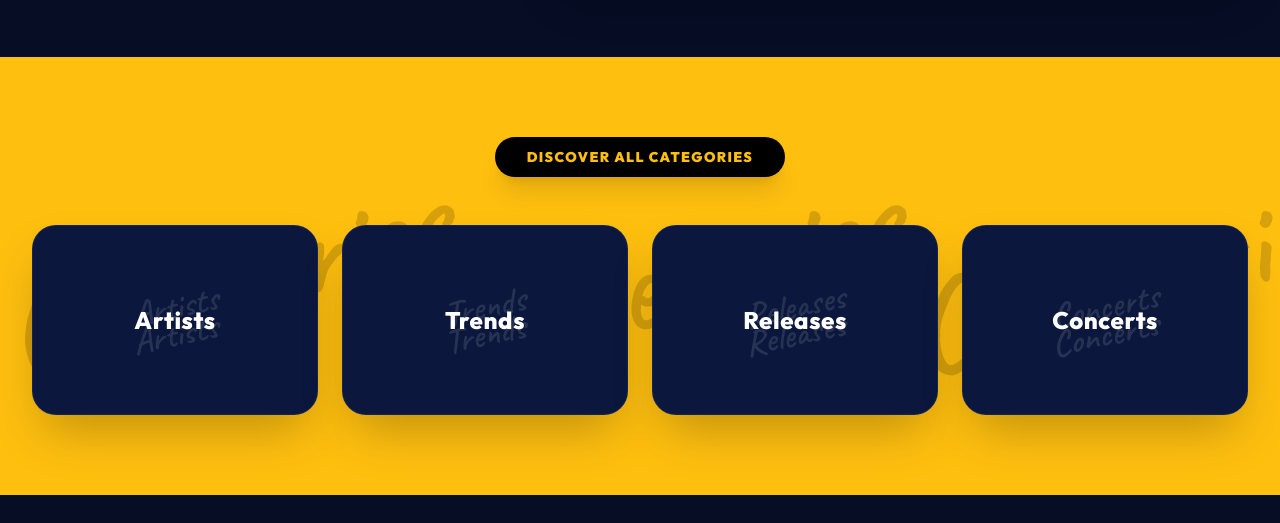
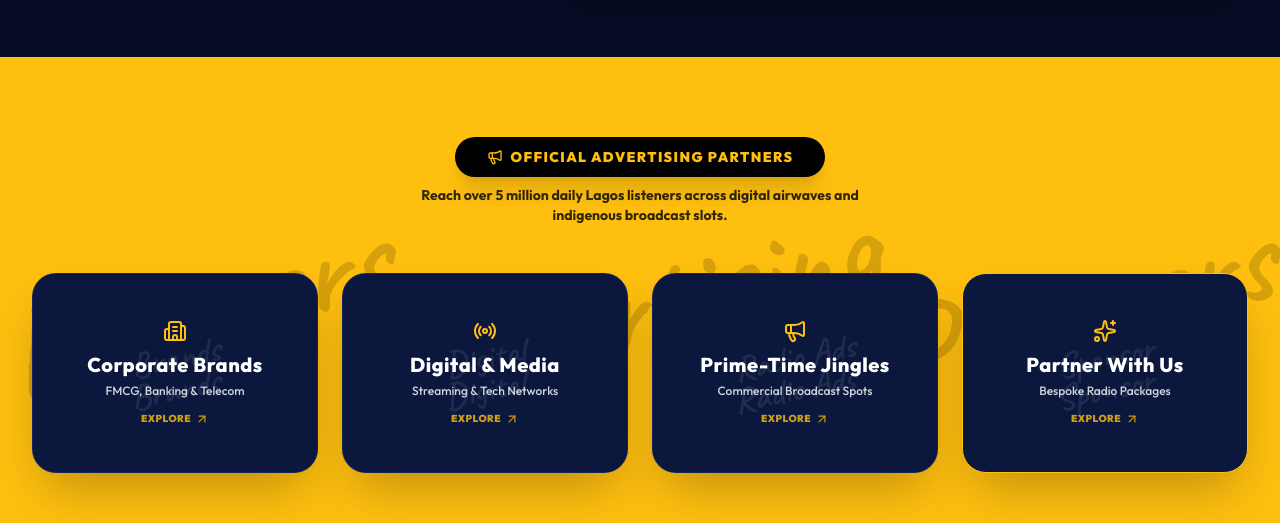
Before and after one commit to m16-omar/Wave-FM, a React (Vite) app: page / in a window 1280 px wide. Shown: the part 3720-4243 px from the top of the page. Built offline with nearby package versions, Linux system fonts and the light colour scheme.

Commit message:
feat(home): convert bottom banner from categories to official advertising partners and sponsorship opportunities

```diff
--- a/src/components/sections/CategoryDiscovery.tsx
+++ b/src/components/sections/CategoryDiscovery.tsx
@@ -1,66 +1,123 @@
 import React from 'react';
 import { Link } from 'react-router-dom';
+import { ArrowUpRight, Megaphone, Building2, Radio, Sparkles } from 'lucide-react';
 
-interface CategoryItem {
+interface PartnerItem {
   id: string;
   title: string;
+  subtitle: string;
+  icon: React.ReactNode;
   href: string;
   watermark: string;
+  isCta?: boolean;
 }
 
-const CATEGORIES: CategoryItem[] = [
-  { id: 'cat-1', title: 'Artists', href: '/hosts', watermark: 'Artists' },
-  { id: 'cat-2', title: 'Trends', href: '/news', watermark: 'Trends' },
-  { id: 'cat-3', title: 'Releases', href: '/charts', watermark: 'Releases' },
-  { id: 'cat-4', title: 'Concerts', href: '/events', watermark: 'Concerts' },
+const PARTNER_CATEGORIES: PartnerItem[] = [
+  {
+    id: 'partner-1',
+    title: 'Corporate Brands',
+    subtitle: 'FMCG, Banking & Telecom',
+    icon: <Building2 className="w-6 h-6 text-brand-yellow mb-2" />,
+    href: '/promote',
+    watermark: 'Brands',
+  },
+  {
+    id: 'partner-2',
+    title: 'Digital & Media',
+    subtitle: 'Streaming & Tech Networks',
+    icon: <Radio className="w-6 h-6 text-brand-yellow mb-2" />,
+    href: '/promote',
+    watermark: 'Digital',
+  },
+  {
+    id: 'partner-3',
+    title: 'Prime-Time Jingles',
+    subtitle: 'Commercial Broadcast Spots',
+    icon: <Megaphone className="w-6 h-6 text-brand-yellow mb-2" />,
+    href: '/promote',
+    watermark: 'Radio Ads',
+  },
+  {
+    id: 'partner-4',
+    title: 'Partner With Us',
+    subtitle: 'Bespoke Radio Packages',
+    icon: <Sparkles className="w-6 h-6 text-brand-yellow mb-2" />,
+    href: '/promote',
+    watermark: 'Sponsor',
+    isCta: true,
+  },
 ];
 
 export const CategoryDiscovery: React.FC = () => {
   return (
     <section className="w-full py-16 sm:py-20 bg-brand-yellow text-black relative overflow-hidden select-none">
-      {/* Repeating Cursive Watermark "Categories" in Background */}
+      {/* Repeating Cursive Watermark "Partners" in Background */}
       <div className="absolute inset-0 flex items-center justify-around pointer-events-none opacity-15 overflow-hidden">
         <span className="font-script text-8xl sm:text-9xl text-black rotate-[-15deg] whitespace-nowrap">
-          Categories
+          Partners
         </span>
         <span className="font-script text-8xl sm:text-9xl text-black rotate-[-15deg] whitespace-nowrap hidden sm:inline">
-          Categories
+          Advertising
         </span>
         <span className="font-script text-8xl sm:text-9xl text-black rotate-[-15deg] whitespace-nowrap hidden lg:inline">
-          Categories
+          Partners
         </span>
       </div>
 
       <div className="max-w-7xl mx-auto px-4 sm:px-6 lg:px-8 relative z-10">
-        {/* Centered Black Pill Header from Screenshot 5 */}
+        {/* Centered Black Pill Header */}
         <div className="text-center mb-10 sm:mb-12">
-          <div className="inline-block px-8 py-2.5 rounded-full bg-black text-brand-yellow font-black text-xs sm:text-sm uppercase tracking-widest shadow-xl">
-            DISCOVER ALL CATEGORIES
+          <div className="inline-flex items-center gap-2 px-8 py-2.5 rounded-full bg-black text-brand-yellow font-black text-xs sm:text-sm uppercase tracking-widest shadow-xl">
+            <Megaphone className="w-4 h-4 text-brand-yellow" />
+            <span>OFFICIAL ADVERTISING PARTNERS</span>
           </div>
+          <p className="mt-2 text-xs sm:text-sm font-bold text-black/80 max-w-md mx-auto">
+            Reach over 5 million daily Lagos listeners across digital airwaves and indigenous broadcast slots.
+          </p>
         </div>
 
-        {/* 4 Dark Deep Blue Rounded Cards */}
+        {/* 4 Dark Deep Blue Rounded Partner Cards */}
         <div className="grid grid-cols-1 sm:grid-cols-2 lg:grid-cols-4 gap-6">
-          {CATEGORIES.map((cat) => (
+          {PARTNER_CATEGORIES.map((partner) => (
             <Link
-              key={cat.id}
-              to={cat.href}
-              className="bg-[#0B173D] text-white rounded-3xl p-8 sm:p-10 text-center flex flex-col items-center justify-center min-h-[170px] sm:min-h-[190px] relative overflow-hidden group shadow-2xl hover:scale-105 hover:bg-[#0F204E] transition-all duration-300 border border-blue-900/40"
+              key={partner.id}
+              to={partner.href}
+              className={`bg-[#0B173D] text-white rounded-3xl p-6 sm:p-8 text-center flex flex-col items-center justify-center min-h-[180px] sm:min-h-[200px] relative overflow-hidden group shadow-2xl hover:scale-105 hover:bg-[#0F204E] transition-all duration-300 border ${
+                partner.isCta
+                  ? 'border-brand-yellow shadow-glow-yellow/20'
+                  : 'border-blue-900/40'
+              }`}
             >
               {/* Subtle repeating background text */}
-              <div className="absolute inset-0 flex flex-col items-center justify-center pointer-events-none opacity-20 group-hover:opacity-30 transition-opacity">
+              <div className="absolute inset-0 flex flex-col items-center justify-center pointer-events-none opacity-15 group-hover:opacity-25 transition-opacity">
                 <span className="font-script text-4xl text-gray-400 rotate-[-12deg] select-none">
-                  {cat.watermark}
+                  {partner.watermark}
                 </span>
-                <span className="font-script text-4xl text-gray-400 rotate-[-12deg] select-none -mt-3">
-                  {cat.watermark}
+                <span className="font-script text-4xl text-gray-400 rotate-[-12deg] select-none -mt-2">
+                  {partner.watermark}
                 </span>
               </div>
 
-              {/* Main Category Title */}
-              <span className="relative z-10 font-extrabold text-xl sm:text-2xl text-white tracking-wide group-hover:text-brand-yellow transition-colors font-display">
-                {cat.title}
+              {/* Icon */}
+              <div className="relative z-10 transition-transform group-hover:scale-110 duration-300">
+                {partner.icon}
+              </div>
+
+              {/* Main Partner Title */}
+              <span className="relative z-10 font-extrabold text-lg sm:text-xl text-white tracking-wide group-hover:text-brand-yellow transition-colors font-display">
+                {partner.title}
               </span>
+
+              {/* Subtitle */}
+              <span className="relative z-10 text-[11px] sm:text-xs text-gray-300 font-medium mt-1 group-hover:text-gray-200 transition-colors">
+                {partner.subtitle}
+              </span>
+
+              {/* Action Indicator */}
+              <div className="relative z-10 mt-3 inline-flex items-center gap-1 text-[10px] font-black uppercase tracking-wider text-brand-yellow opacity-80 group-hover:opacity-100 transition-opacity">
+                <span>Explore</span>
+                <ArrowUpRight className="w-3.5 h-3.5" />
+              </div>
             </Link>
           ))}
         </div>
```
